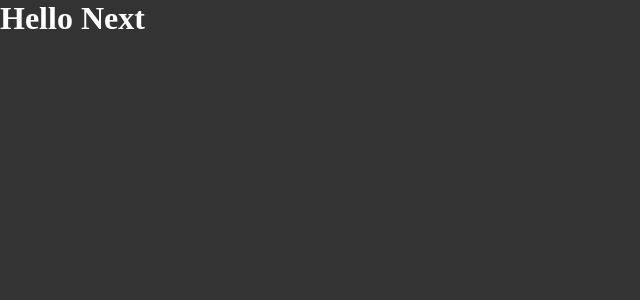
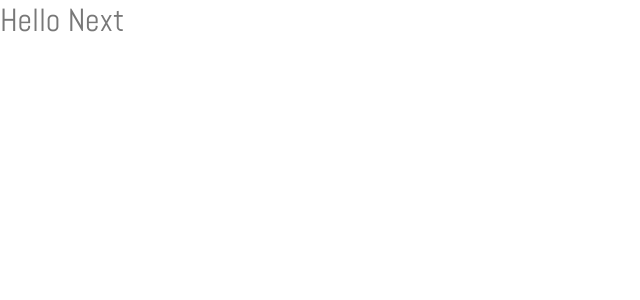
Before and after one commit to leon-carvalho/web-movies, a Next.js app: page / in a window 1280 px wide. Shown: the top 300 px of the page, without its empty margins (0-640 px from the left). Built offline with nearby package versions, Linux system fonts and the light colour scheme.

Commit message:
refactor: set colors and font-family in global styles

```diff
--- a/src/styles/global.ts
+++ b/src/styles/global.ts
@@ -7,8 +7,26 @@ export default createGlobalStyle`
     box-sizing: border-box;
   }
 
+  :root {
+    --primary: #116193;
+    --secondary: #04BFCB;
+    --background: #FFFFFF;
+    --text: #787878;
+    --bright: #EBEBEB;
+  }
+
   body {
-    color: #fff;
-    background: #333;
+    color: var(--text);
+    background: var(--background);
+  }
+
+  body, input, button, textarea {
+    font-weight: 300;
+    font-family: 'Lato', sans-serif;
+  }
+
+  h1, h2, h3, h4, h5, h6 {
+    font-weight: 400;
+    font-family: 'Abel', sans-serif;
   }
 `
```
